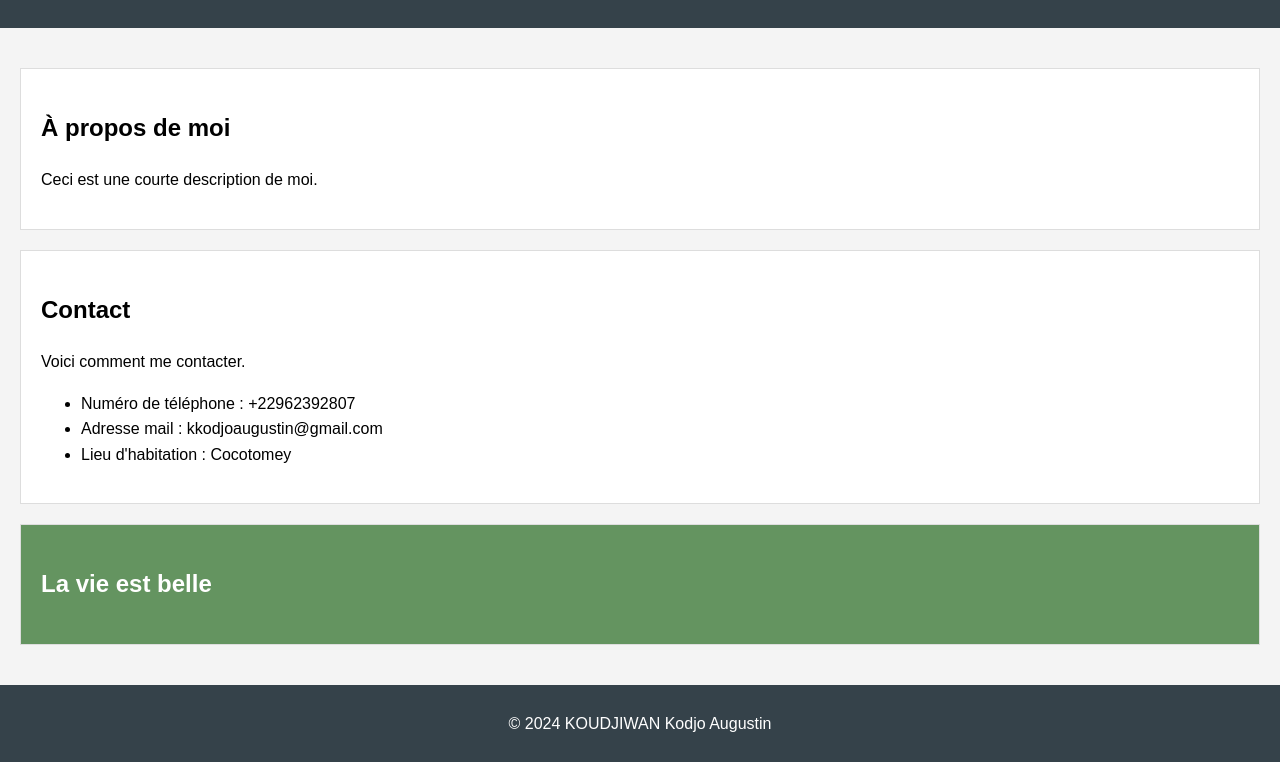
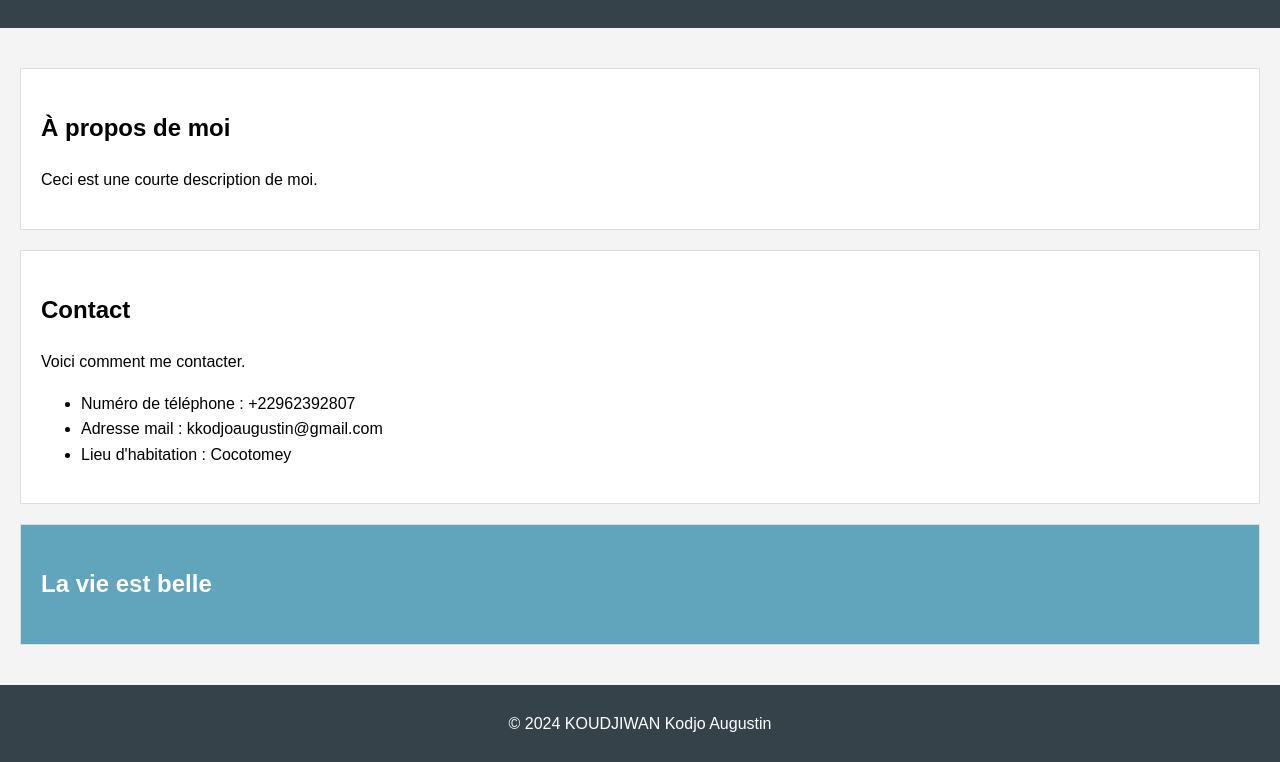
Before and after one commit to CodeurDHonneur/projet_cours, a plain HTML site: page index.html in a window 1280 px wide. Shown: the part 106-868 px from the top of the page. Drawn offline with Linux system fonts and the light colour scheme.

Commit message:
modification bg

```diff
--- a/style.css
+++ b/style.css
@@ -32,6 +32,6 @@ footer {
 }
 
 .laVieEstBelle {
-    background: #649460;
+    background: #60a5bc;
     color: white;
 }
```
